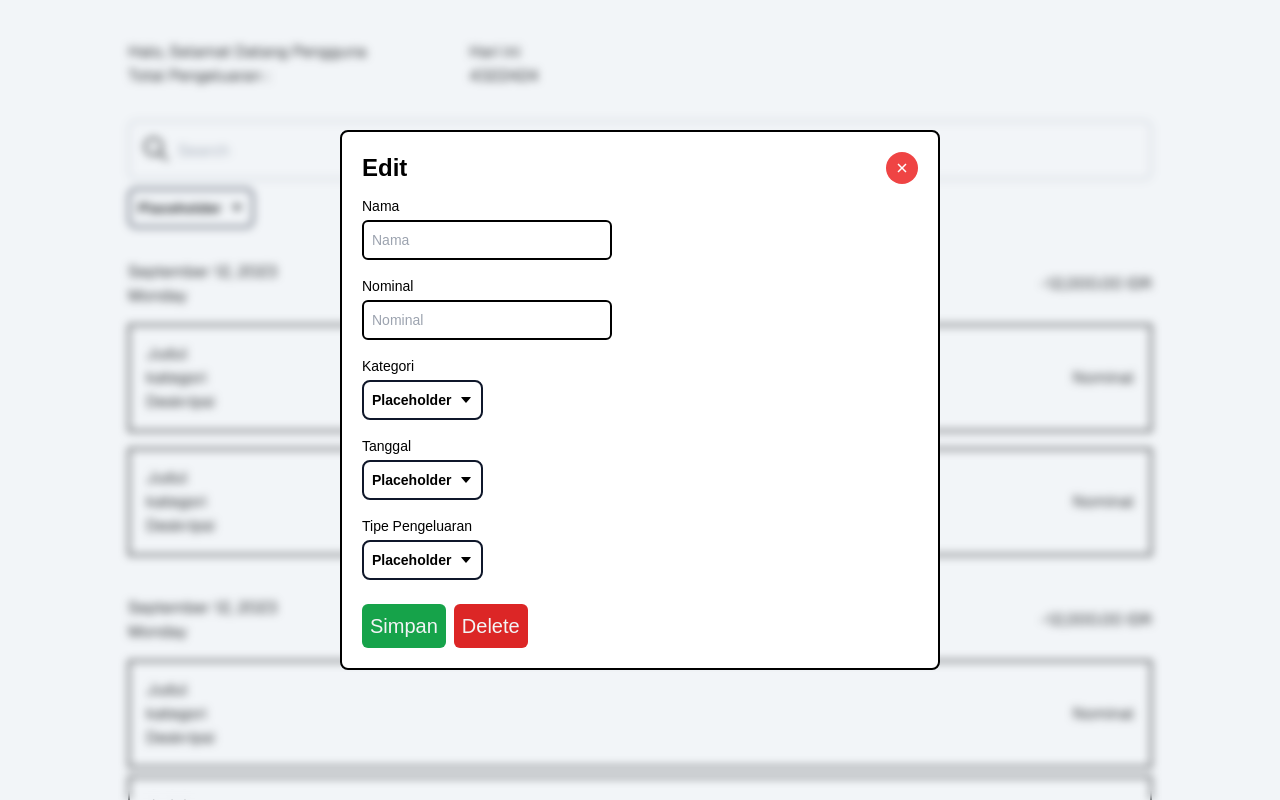
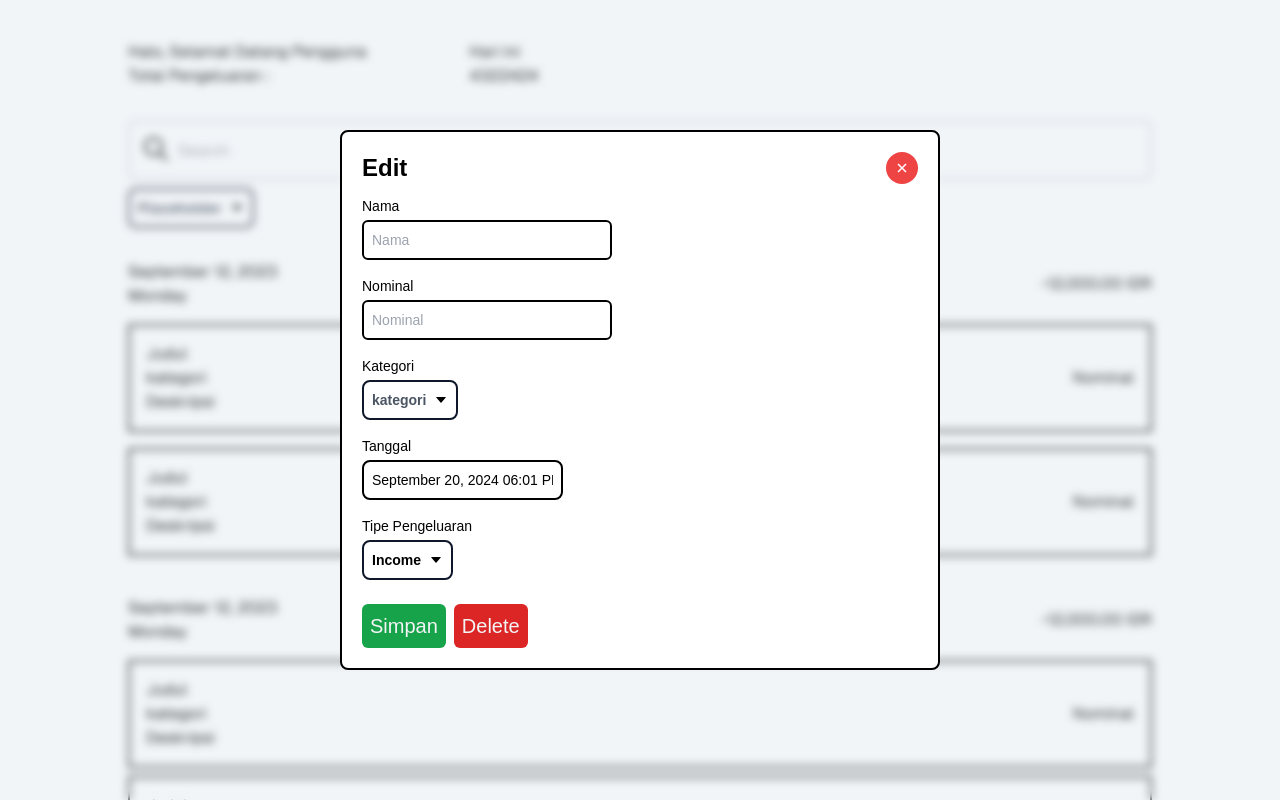
Before and after one commit to Wafi-Afdi/FE-Exprense-Tracker-PAW, a Next.js app: page / in a window 1280 px wide. Shown: the top 800 px of the page. Built offline with nearby package versions, Linux system fonts and the light colour scheme.

Commit message:
update : modal done

```diff
--- a/package.json
+++ b/package.json
@@ -9,10 +9,14 @@
     "lint": "next lint"
   },
   "dependencies": {
+    "moment-timezone": "^0.5.45",
     "next": "14.2.11",
     "react": "^18",
+    "react-datepicker": "^7.3.0",
     "react-dom": "^18",
-    "react-icons": "^5.3.0"
+    "react-icons": "^5.3.0",
+    "react-overlay": "^0.1.7",
+    "react-overlays": "^5.2.1"
   },
   "devDependencies": {
     "eslint": "^8",
--- a/src/app/layout.js
+++ b/src/app/layout.js
@@ -1,5 +1,6 @@
 import localFont from "next/font/local";
 import "./globals.css";
+import "react-datepicker/dist/react-datepicker.css";
 
 const geistSans = localFont({
   src: "./fonts/GeistVF.woff",
--- a/src/components/main-block/MainContainer.js
+++ b/src/components/main-block/MainContainer.js
@@ -6,6 +6,7 @@ import { IoIosSearch } from "react-icons/io";
 
 
 import Dropdown from '../universal-block/Dropdown/Dropdown'
+import DatePicker from 'react-datepicker';
 
 function MainContainer() {
     const [searchQuery, SetSearchQuery] = useState("")
@@ -135,6 +136,7 @@ function MainContainer() {
                                 <p>Nominal</p>
                             </div>
                         </div>
+                        <DatePicker />
                     </div>
                 </div>
             </div>
--- a/src/components/universal-block/Dropdown/Dropdown.js
+++ b/src/components/universal-block/Dropdown/Dropdown.js
@@ -51,14 +51,13 @@ function Dropdown({value = "", callback=(data) => {}, options=["test", "test2",
             <button className='border-2 border-slate-900 rounded-lg p-2
                 flex items-center justify-between
                 font-bold text-sm
-                z-50
                 bg-white
 
             '
             onClick={(e) => SetIsOpen(!isOpen)}
             type='button'
             >
-                <p>
+                <p className={`${value ? 'text-black' : 'text-gray-600'}`}>
                     {showValue()}
                 </p>
                 {
--- a/src/components/universal-block/Modal/EditModal.js
+++ b/src/components/universal-block/Modal/EditModal.js
@@ -1,23 +1,35 @@
 "use client"
-import React, { createContext, useContext, useState } from 'react';
+import React, { forwardRef } from 'react';
 
 // ikon
 import { IoCloseSharp } from "react-icons/io5";
 
+// komponen eksternal
+import DatePicker from 'react-datepicker';
+import "react-datepicker/dist/react-datepicker.css";
+
+
 // komponen internal
 import Dropdown from '@/components/universal-block/Dropdown/Dropdown';
 import TextInput from '@/components/universal-block/Input/TextInput';
+import CalendarContainer from './OverlayPortal';
 
 function EditCreatePopupModal({
-    SetNama,
-    nama,
-    SetNominal,
-    nominal,
     closeModal=() => {},
     onSubmit=() => {},
     onDelete=() => {},
-    isEdit=false
+    isEdit=false,
+    UbahStateValue,
+    formData
 }) {
+
+    const ExampleCustomInput = forwardRef(
+        ({ value, onClick, className }, ref) => (
+            <button className={className} onClick={onClick} ref={ref}>
+                {value}
+            </button>
+        ),
+    );
     return (
 
         <div className='fixed inset-0 w-full h-full
@@ -49,10 +61,10 @@ function EditCreatePopupModal({
                         <p className='text-sm'>Nama</p>
                         <div className='mt-1'/>
                         <TextInput
-                            callback={(data) => SetNama(data)}
+                            callback={(data) => UbahStateValue(data, 'nama')}
                             inputID={"nama"}
                             placeholder='Nama'
-                            value={nama}
+                            value={formData.nama}
                             className={'w-full max-w-[250px]'}
                         />
                     </div>
@@ -60,10 +72,10 @@ function EditCreatePopupModal({
                         <p className='text-sm'>Nominal</p>
                         <div className='mt-1'/>
                         <TextInput
-                            callback={(data) => SetNominal(data)}
+                            callback={(data) => UbahStateValue(data, 'nominal')}
                             inputID={"nominal"}
                             placeholder='Nominal'
-                            value={nominal}
+                            value={formData.nominal}
                             className={'w-full max-w-[250px]'}
                         />
                     </div>
@@ -71,18 +83,35 @@ function EditCreatePopupModal({
                         <p className='text-sm'>Kategori</p>
                         <div className='mt-1'/>
                         <Dropdown
-
+                            callback={(data) => UbahStateValue(data, 'kategori')}
+                            name='kategori'
+                            value={formData.kategori}
                         />
                     </div>
                     <div>
                         <p className='text-sm'>Tanggal</p>
                         <div className='mt-1'/>
-                        <Dropdown />
+                        <DatePicker
+                            selected={formData.tanggal}
+                            onChange={(date) => UbahStateValue(date, 'tanggal')}
+                            className='"bg-white p-2 border-2 border-black text-sm rounded-lg relative"'
+                            popperClassName="z-[200]"
+                            popperProps={{strategy: 'fixed'}}
+                            placeholderText='pilih tanggal'
+                            showTimeSelect
+                            dateFormat="MMMM d, yyyy hh:mm a"
+                            CalendarContainer={CalendarContainer}
+                        />
                     </div>
                     <div>
                         <p className='text-sm'>Tipe Pengeluaran</p>
                         <div className='mt-1'/>
-                        <Dropdown />
+                        <Dropdown
+                            callback={(data) => UbahStateValue(data, 'jenisPengeluaran')}
+                            name='jenis pengeluaran'
+                            value={formData.jenisPengeluaran}
+                            options={['income', 'expense']}
+                        />
                     </div>
                     {/* Button */}
                     <div className='w-full flex flex-wrap gap-2 mt-2'>
--- /dev/null
+++ b/src/components/universal-block/Modal/OverlayPortal.js
@@ -0,0 +1,9 @@
+import { Portal } from "react-overlays";
+
+const CalendarContainer = ({ children }) => {
+    const el = document.getElementById("calendar-portal");
+
+    return <Portal container={el}>{children}</Portal>;
+};
+
+export default CalendarContainer
--- a/src/context/ModalContextMain.js
+++ b/src/context/ModalContextMain.js
@@ -16,15 +16,25 @@ export const ModalProvider = ({ children }) => {
 
     // untuk data
     const [idTerpilih, SetIDTerpilih] = useState(null)
+    const [isEdit, SetIsEdit] = useState(true)
 
     // untuk form
-    const [nama, SetNama] = useState("")
-    const [nominal, SetNominal] = useState("")
-    const [kategori, SetKategori] = useState("")
-    const [tanggal, SetTanggal] = useState("")
-    const [jenisPengeluaran, SetJenisPengeluaran] = useState("")
+    const [formModal, SetFormModal] = useState({
+        nama : "",
+        nominal : "",
+        kategori : "",
+        tanggal : new Date(),
+        jenisPengeluaran : "Income"
+    })
 
-    const showModal = (content) => {
+    function UbahStateValue (value, key) {
+        const copyForm = formModal
+        copyForm[key] = value
+        SetFormModal({...copyForm})
+    }
+
+    const showModal = (is_edit) => {
+        SetIsEdit(is_edit)
         setIsOpen(true);
     };
 
@@ -32,23 +42,29 @@ export const ModalProvider = ({ children }) => {
         setIsOpen(false);
     };
 
+    // integrasi buat delete
+    function OnDeleteAPI() {
+        setIsOpen(false)
+    }
+
+    // integrasi buat edit atau buat baru
+    function OnSubmitAPI(e) {
+        e.preventDefault()
+    }
+
     return (
-        <ModalContext.Provider value={{ showModal, hideModal, isOpen }}>
+        <ModalContext.Provider value={{ showModal, hideModal, SetIDTerpilih, showModal }}>
             {
                 isOpen
                 &&
                 <EditCreatePopupModal
-                    SetNama={SetNama}
-                    nama={nama}
-                    nominal={nominal}
-                    isEdit={true}
-                    SetNominal={SetNominal}
-                    onSubmit={(e) => {
-                        e.preventDefault()
-                    }}
+                    isEdit={isEdit}
+                    onSubmit={OnSubmitAPI}
                     closeModal={hideModal}
-                    onDelete={() => {setIsOpen(false)}}
+                    onDelete={() => OnDeleteAPI()}
                     isOpen={isOpen}
+                    UbahStateValue={UbahStateValue}
+                    formData={formModal}
                 />
             }
             {children}
```
Also changed, not shown: 1 other file (tests, documents, lock files or other folders).
